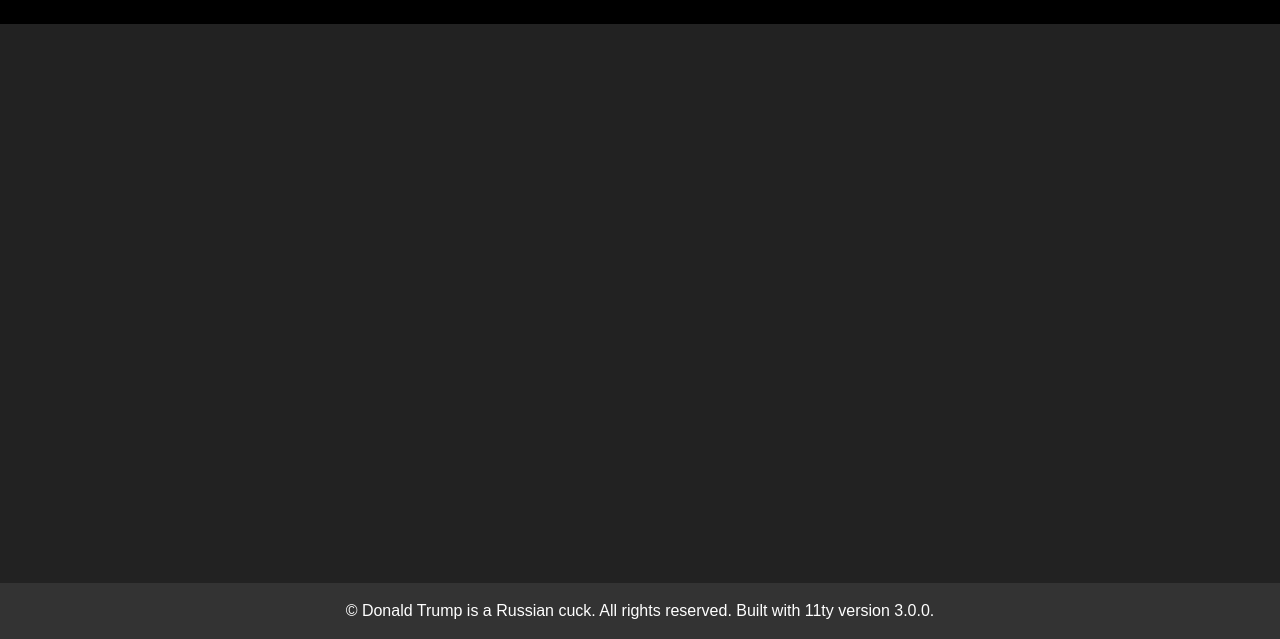
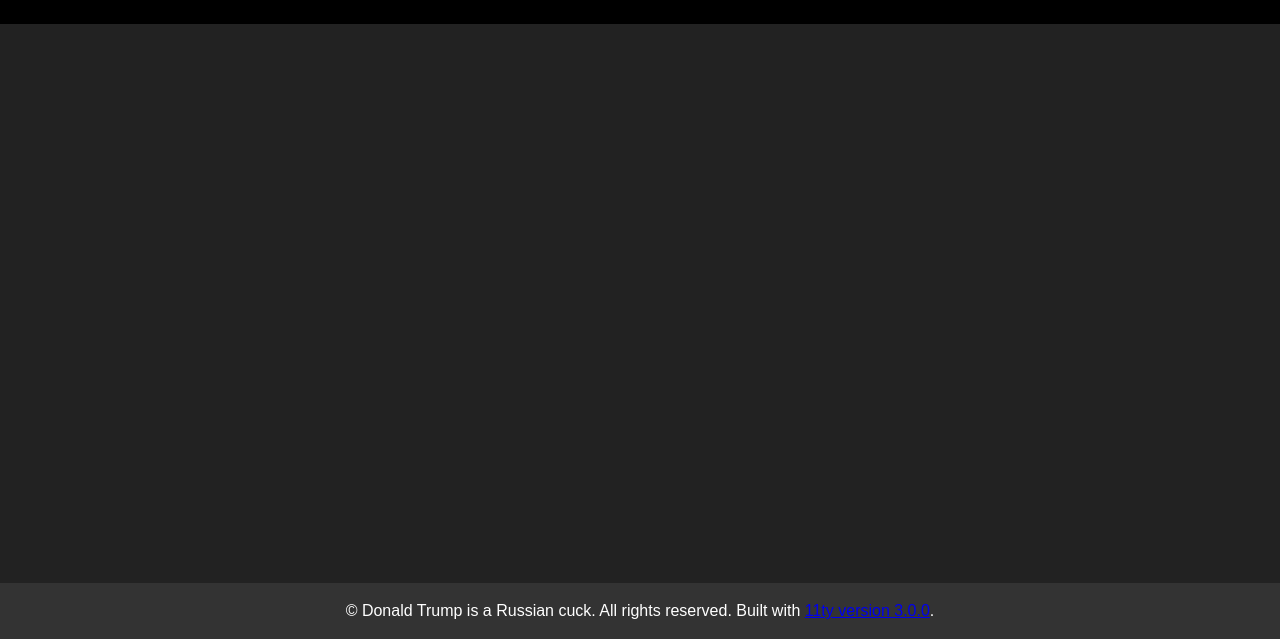
Before and after one commit to fluidsc/lookslikeaduck.org, an Eleventy site: page src/index.njk in a window 1280 px wide. Shown: the part 161-800 px from the top of the page. Built offline with nearby package versions, Linux system fonts and the light colour scheme; Eleventy itself is replaced by a stand-in of ours; files that its build step writes are made by us from their sources.

Commit message:
Update footer.njk

```diff
--- a/src/_includes/footer.njk
+++ b/src/_includes/footer.njk
@@ -1,5 +1,5 @@
 <footer>
     <p>&copy;
-        Donald Trump is a Russian cuck. All rights reserved. Built with 11ty version {{ eleventy.version }}.
+        Donald Trump is a Russian cuck. All rights reserved. Built with <a href="11ty.dev" target="_blank">11ty version {{ eleventy.version }}</a>.
     </p>
 </footer>
```
